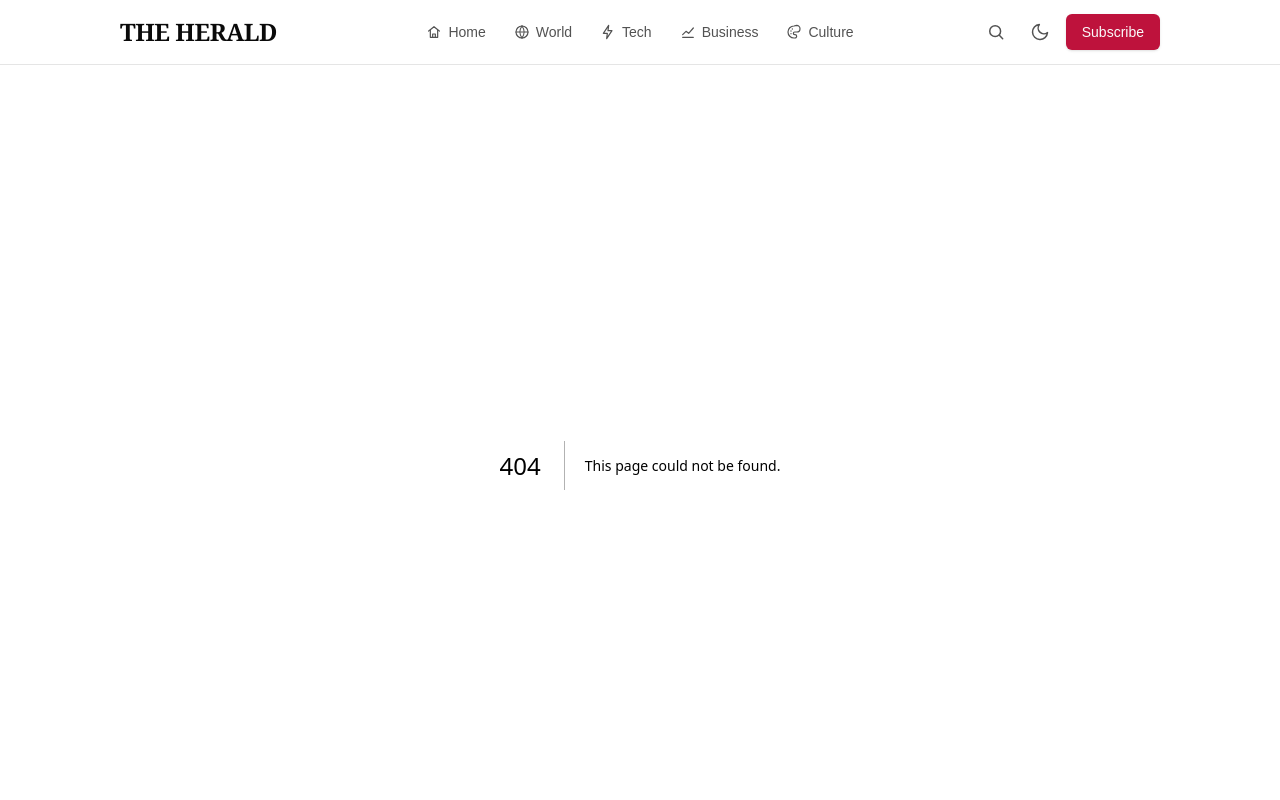
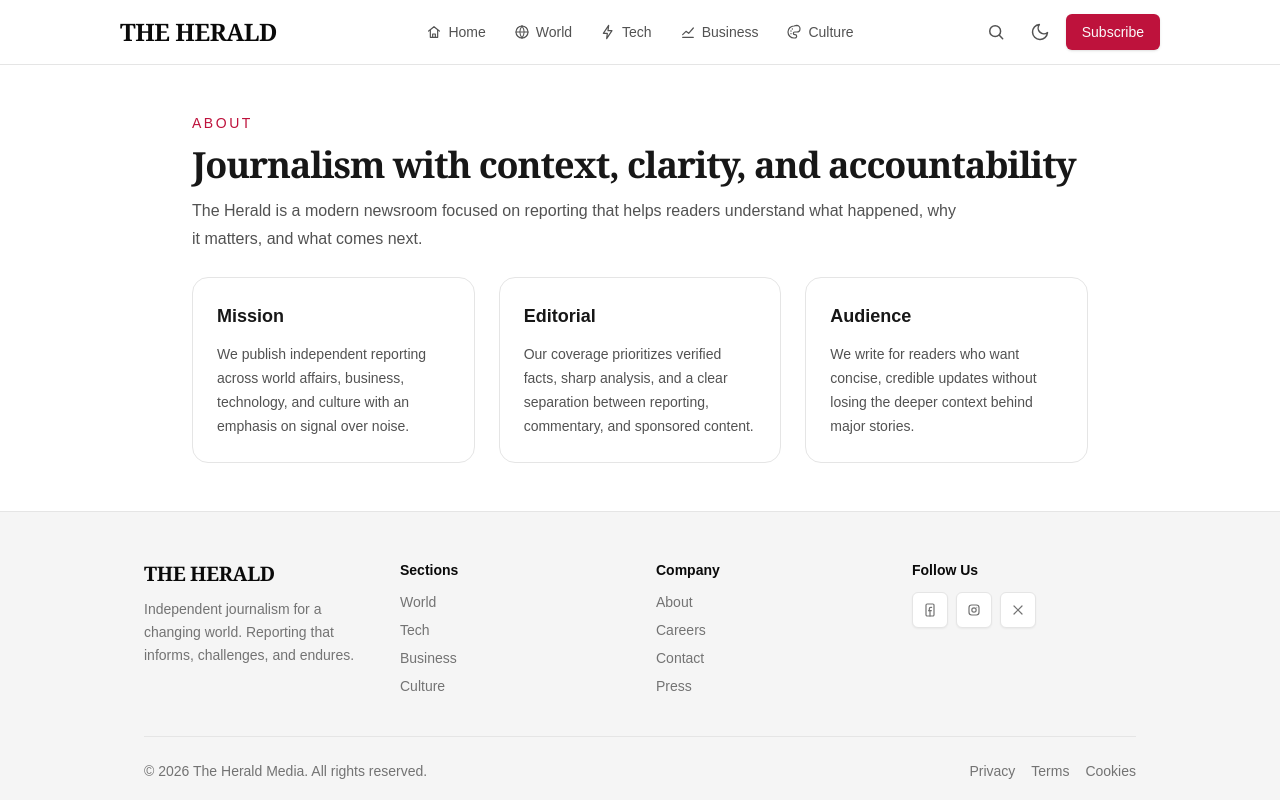
Before and after one commit to saumya673/news-website, a Next.js app: page /about in a window 1280 px wide. Before the commit this address had no page. Shown: the top 800 px of the page. Built offline with nearby package versions, Linux system fonts and the light colour scheme.

Commit message:
feat: add About, Careers, Contact, and Press pages with initial content and layout

```diff
--- /dev/null
+++ b/src/app/about/page.tsx
@@ -0,0 +1,46 @@
+export default function AboutPage() {
+  return (
+    <section className="mx-auto w-full max-w-5xl px-4 py-12 sm:px-8 md:px-12 lg:px-16">
+      <div className="space-y-6">
+        <div className="space-y-3">
+          <p className="text-sm font-medium uppercase tracking-[0.18em] text-header-accent">
+            About
+          </p>
+          <h1 className="font-serif text-4xl font-bold tracking-[-0.03em] text-foreground">
+            Journalism with context, clarity, and accountability
+          </h1>
+          <p className="max-w-3xl text-base leading-7 text-neutral-600 dark:text-neutral-300">
+            The Herald is a modern newsroom focused on reporting that helps
+            readers understand what happened, why it matters, and what comes
+            next.
+          </p>
+        </div>
+
+        <div className="grid gap-6 md:grid-cols-3">
+          <article className="rounded-2xl border border-neutral-200 bg-white p-6 dark:border-neutral-800 dark:bg-neutral-950">
+            <h2 className="text-lg font-semibold text-foreground">Mission</h2>
+            <p className="mt-3 text-sm leading-6 text-neutral-600 dark:text-neutral-300">
+              We publish independent reporting across world affairs, business,
+              technology, and culture with an emphasis on signal over noise.
+            </p>
+          </article>
+          <article className="rounded-2xl border border-neutral-200 bg-white p-6 dark:border-neutral-800 dark:bg-neutral-950">
+            <h2 className="text-lg font-semibold text-foreground">Editorial</h2>
+            <p className="mt-3 text-sm leading-6 text-neutral-600 dark:text-neutral-300">
+              Our coverage prioritizes verified facts, sharp analysis, and a
+              clear separation between reporting, commentary, and sponsored
+              content.
+            </p>
+          </article>
+          <article className="rounded-2xl border border-neutral-200 bg-white p-6 dark:border-neutral-800 dark:bg-neutral-950">
+            <h2 className="text-lg font-semibold text-foreground">Audience</h2>
+            <p className="mt-3 text-sm leading-6 text-neutral-600 dark:text-neutral-300">
+              We write for readers who want concise, credible updates without
+              losing the deeper context behind major stories.
+            </p>
+          </article>
+        </div>
+      </div>
+    </section>
+  );
+}
--- /dev/null
+++ b/src/app/careers/page.tsx
@@ -0,0 +1,64 @@
+const roles = [
+  {
+    title: "Senior Reporter",
+    team: "Editorial",
+    location: "Hybrid",
+  },
+  {
+    title: "Audience Editor",
+    team: "Growth",
+    location: "Remote",
+  },
+  {
+    title: "Visual Designer",
+    team: "Product",
+    location: "On-site",
+  },
+];
+
+export default function CareersPage() {
+  return (
+    <section className="mx-auto w-full max-w-5xl px-4 py-12 sm:px-8 md:px-12 lg:px-16">
+      <div className="space-y-8">
+        <div className="space-y-3">
+          <p className="text-sm font-medium uppercase tracking-[0.18em] text-header-accent">
+            Careers
+          </p>
+          <h1 className="font-serif text-4xl font-bold tracking-[-0.03em] text-foreground">
+            Build the future of a modern newsroom
+          </h1>
+          <p className="max-w-3xl text-base leading-7 text-neutral-600 dark:text-neutral-300">
+            These are placeholder openings for now, but this page is ready for
+            a proper hiring feed whenever you want to wire one in.
+          </p>
+        </div>
+
+        <div className="grid gap-4">
+          {roles.map((role) => (
+            <article
+              key={role.title}
+              className="rounded-2xl border border-neutral-200 bg-white p-6 dark:border-neutral-800 dark:bg-neutral-950"
+            >
+              <div className="flex flex-col gap-3 sm:flex-row sm:items-center sm:justify-between">
+                <div>
+                  <h2 className="text-lg font-semibold text-foreground">
+                    {role.title}
+                  </h2>
+                  <p className="text-sm text-neutral-600 dark:text-neutral-300">
+                    {role.team} . {role.location}
+                  </p>
+                </div>
+                <button
+                  type="button"
+                  className="inline-flex h-10 items-center justify-center rounded-md bg-header-accent px-4 text-sm font-medium text-header-inverse transition-colors hover:bg-header-accent-hover"
+                >
+                  View role
+                </button>
+              </div>
+            </article>
+          ))}
+        </div>
+      </div>
+    </section>
+  );
+}
--- /dev/null
+++ b/src/app/contact/page.tsx
@@ -0,0 +1,54 @@
+const contactItems = [
+  {
+    label: "Editorial desk",
+    value: "editorial@theherald.example",
+  },
+  {
+    label: "Press inquiries",
+    value: "press@theherald.example",
+  },
+  {
+    label: "Reader support",
+    value: "support@theherald.example",
+  },
+];
+
+export default function ContactPage() {
+  return (
+    <section className="mx-auto w-full max-w-5xl px-4 py-12 sm:px-8 md:px-12 lg:px-16">
+      <div className="grid gap-8 lg:grid-cols-[1.2fr_0.8fr]">
+        <div className="space-y-4">
+          <p className="text-sm font-medium uppercase tracking-[0.18em] text-header-accent">
+            Contact
+          </p>
+          <h1 className="font-serif text-4xl font-bold tracking-[-0.03em] text-foreground">
+            Reach the newsroom
+          </h1>
+          <p className="max-w-2xl text-base leading-7 text-neutral-600 dark:text-neutral-300">
+            This is placeholder contact information for the footer route. It
+            can later be replaced with a real contact form, office address, or
+            department directory.
+          </p>
+        </div>
+
+        <div className="rounded-2xl border border-neutral-200 bg-white p-6 dark:border-neutral-800 dark:bg-neutral-950">
+          <h2 className="text-lg font-semibold text-foreground">
+            Contact details
+          </h2>
+          <div className="mt-4 space-y-4">
+            {contactItems.map((item) => (
+              <div key={item.label}>
+                <p className="text-sm font-medium text-foreground">
+                  {item.label}
+                </p>
+                <p className="text-sm text-neutral-600 dark:text-neutral-300">
+                  {item.value}
+                </p>
+              </div>
+            ))}
+          </div>
+        </div>
+      </div>
+    </section>
+  );
+}
--- /dev/null
+++ b/src/app/press/page.tsx
@@ -0,0 +1,37 @@
+const pressNotes = [
+  "Brand assets and executive bios available on request",
+  "Interview requests reviewed during business hours",
+  "Embargoed announcements handled through the communications team",
+];
+
+export default function PressPage() {
+  return (
+    <section className="mx-auto w-full max-w-5xl px-4 py-12 sm:px-8 md:px-12 lg:px-16">
+      <div className="space-y-8">
+        <div className="space-y-3">
+          <p className="text-sm font-medium uppercase tracking-[0.18em] text-header-accent">
+            Press
+          </p>
+          <h1 className="font-serif text-4xl font-bold tracking-[-0.03em] text-foreground">
+            Media resources and newsroom updates
+          </h1>
+          <p className="max-w-3xl text-base leading-7 text-neutral-600 dark:text-neutral-300">
+            This placeholder press page gives your footer route a usable
+            destination until you add a real media kit or press release archive.
+          </p>
+        </div>
+
+        <div className="rounded-2xl border border-neutral-200 bg-white p-6 dark:border-neutral-800 dark:bg-neutral-950">
+          <h2 className="text-lg font-semibold text-foreground">
+            For journalists and partners
+          </h2>
+          <ul className="mt-4 space-y-3 text-sm leading-6 text-neutral-600 dark:text-neutral-300">
+            {pressNotes.map((note) => (
+              <li key={note}>{note}</li>
+            ))}
+          </ul>
+        </div>
+      </div>
+    </section>
+  );
+}
```
